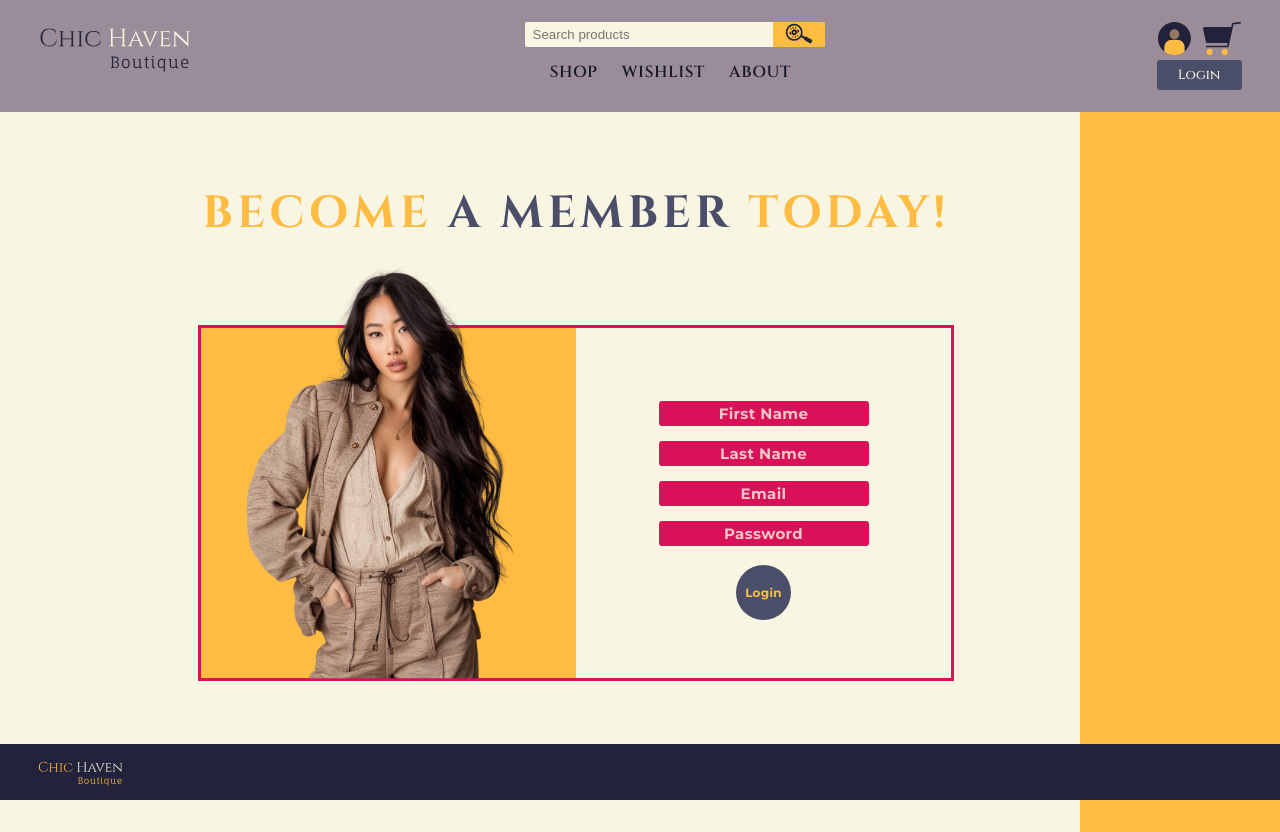
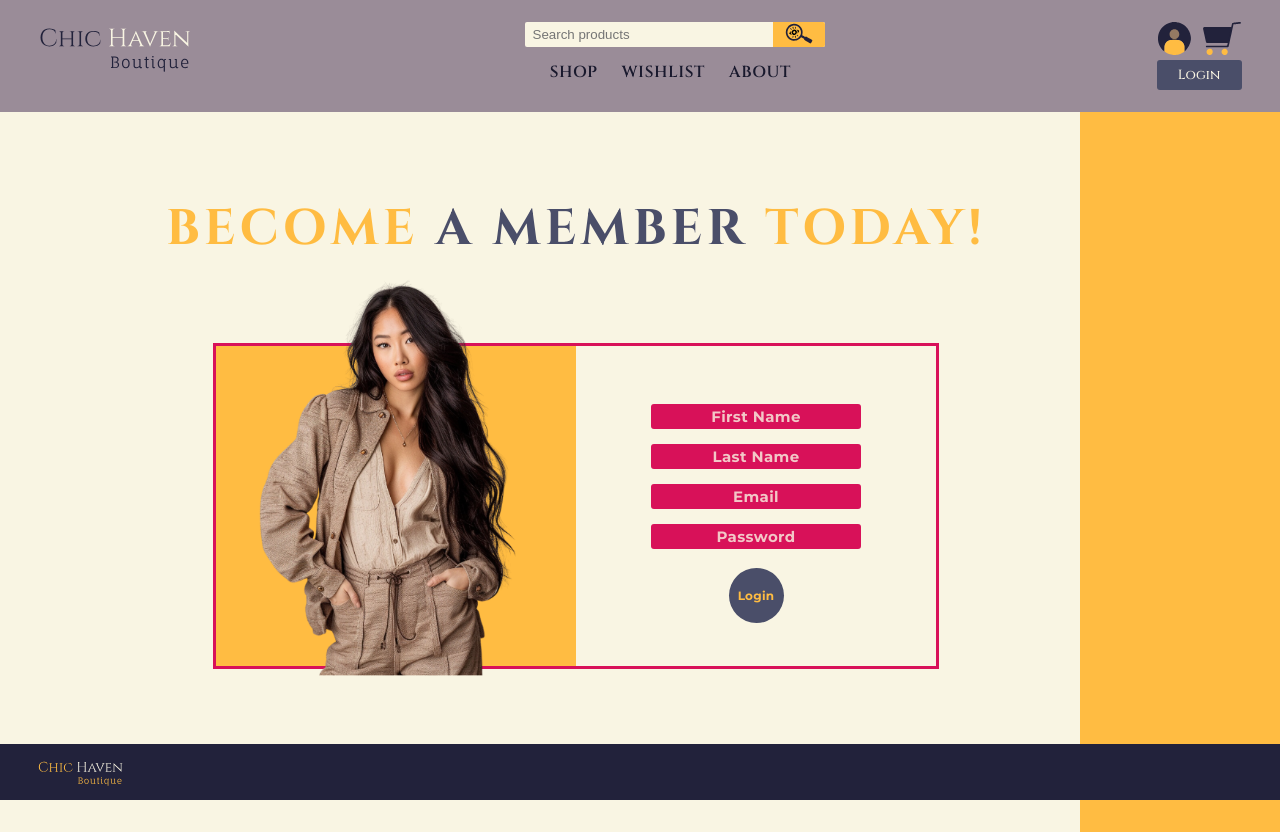
Before and after one commit to JenniferSimond/chic-haven-shop, a React (Vite) app in the folder client/store-front/: page /signup in a window 1280 px wide. Built offline with nearby package versions, Linux system fonts and the light colour scheme.

Commit message:
update register components

```diff
--- a/client/store-front/src/components/mainSite/registerViews/RegisterMobile.jsx
+++ b/client/store-front/src/components/mainSite/registerViews/RegisterMobile.jsx
@@ -9,26 +9,32 @@ import { CustomerContext } from '../../../CustomerContext';
 const MobileWrapper = styled.div`
 display: flex;
 flex-direction: column;
-// justify-content: center;
 align-items: center;
 width: 100%;
-height: 90%;
+min-height: 85vh;
 justify-content: center;
 transition: all 0.3s ease;
-margin-top: 50px;
 `;
 
 const ModelBox = styled.div`
-    // border: 4px solid rgb(var(--ras-pink));
+
     height: 290px;
     width: 290px;
     margin-top: 60px;
     background-color: rgb(var(--mustard));
     position: relative;
 
-    @media (max-width: 375px) {
-    margin-top: 15%;
+
+
+    @media (max-width: 427px) {
+    height: 240px;
+    width: 240px;
    }
+
+   @media (max-width: 385px) {
+    height: 220px;
+    width: 220px;
+    }
 `;
 
 const FormWrapper = styled.div`
@@ -53,6 +59,8 @@ display: block;
   top: 46%;
   left: 7%;
   transform: translate(-1.5%, -53.9%);
+
+
 `
 
 const InnerFormWrapper = styled.div`
@@ -87,15 +95,24 @@ const Input = styled.input`
 
   transition: all 0.3s ease;
 
-
   &::placeholder {
     color: #f9f5e3;
     opacity: 0.8;
+
   }
+     @media (max-width: 427px) {
+    width: 160px;
+    font-size: 13px;
+   }
 
-   @media (max-width: 375px) {
-    width: 165px;
+   @media (max-width: 385px) {
+    width: 155px;
+    font-size: 12px;
    }
+
+   @media (max-width:323px) {
+      width: 150px
+    }
 
 `;
 
@@ -140,16 +157,21 @@ const H1 = styled.h1`
     color: rgb(var(--purple-mid));
   }
 
-  @media (max-width: 425px) {
+
+  @media (max-width: 465px) {
+    font-size: 35px;
+  }
+
+  @media (max-width: 427px) {
     font-size: 30px;
-    }
+  }
 
     @media (max-width: 385px) {
     font-size: 25px;
     }
 
     @media (max-width:323px) {
-      font-size: 20px
+      font-size: 23px
     }
 `;
 
@@ -160,13 +182,26 @@ const P1 = styled.p`
   font-style: normal;
   font-weight: 200;
   line-height: normal;
-//   padding-left: 3.2%;
   margin-top: 2%;
   text-transform: uppercase;
   transition: all 0.3s ease;
 
-  @media (max-width: 375px) {
-    font-size: 40px;
+ @media (max-width: 465px) {
+    font-size: 30px;
+  }
+
+  @media (max-width: 427px) {
+    font-size: 28px;
+  }
+
+    @media (max-width: 385px) {
+    font-size: 25px;
+     margin-bottom: 5px;
+
+    }
+
+    @media (max-width:323px) {
+      font-size: 22px
     }
 
 `;
--- a/client/store-front/src/components/mainSite/registerViews/RegisterWeb.jsx
+++ b/client/store-front/src/components/mainSite/registerViews/RegisterWeb.jsx
@@ -21,11 +21,14 @@ const InnerContentWrapper = styled.div`
     flex-grow: 1;
     display: flex;
     flex-direction: column;
-
-    margin-right: 16%;
+   margin-right: 250px;
     justify-content: center;
     align-items: center;
     transition: all 0.3s ease;
+
+    @media (max-width: 1300px) {
+        margin-right: 200px; // Adjust margin for smaller sidebar
+    }
 
     @media (max-width: 1400px) {
         margin-right: 10%;
@@ -46,19 +49,21 @@ const ContentBox = styled.div`
   align-items: center;
   position: relative;
   margin-top: 7%;
-//   margin-left: 1.4%;
   transition: all 0.5s ease;
 
+  @media (max-width: 1399px) {
+     width: 840px;
+     height: 340px;
+  }
+
   @media (max-width: 1300px) {
-    width: 750px;
-    height: 350px;
-    // margin-top: px;
+    width: 720px;
+    height: 320px;
   }
 
   @media (max-width: 1050px) {
     width: 650px;
     height: 300px;
-    //  margin-top: 55px;
     }
 `;
 
@@ -80,10 +85,14 @@ const ModelImg = styled.img`
 
   transform: translate(-25%, -55.6%);
 
+    @media (max-width: 1399px) {
+        max-width: 40%;
+        position: absolute;
+        top: 40%;
+        left: 13%;
+        transform: translate(-23%, -52.9%);
+    }
     @media (max-width: 1300px) {
-        display: block;
-        width: auto;
-        height: auto;
         max-width: 43%;
         position: absolute;
         top: 45%;
@@ -210,13 +219,16 @@ const H1 = styled.h1`
     color: rgb(var(--purple-mid));
   }
 
+  @media (max-width: 1399px) {
+     font-size: 60px;
+  }
 
   @media (max-width: 1300px) {
-    font-size: 45px;
+    font-size: 50px;
     }
 
-     @media (max-width: 1050px) {
-        font-size: 42px;
+  @media (max-width: 1050px) {
+    font-size: 42px;
   }
 `;
 
--- a/client/store-front/src/components/products/Products.jsx
+++ b/client/store-front/src/components/products/Products.jsx
@@ -23,7 +23,6 @@ const ProductWrapper = styled.div`
     width: 100%;
     max-height: 100%;
     margin-right: 250px;
-
     margin-bottom: 2%;
     margin-top: 2%;
 
```
Lines whose indentation alone changed are shown as unchanged.
